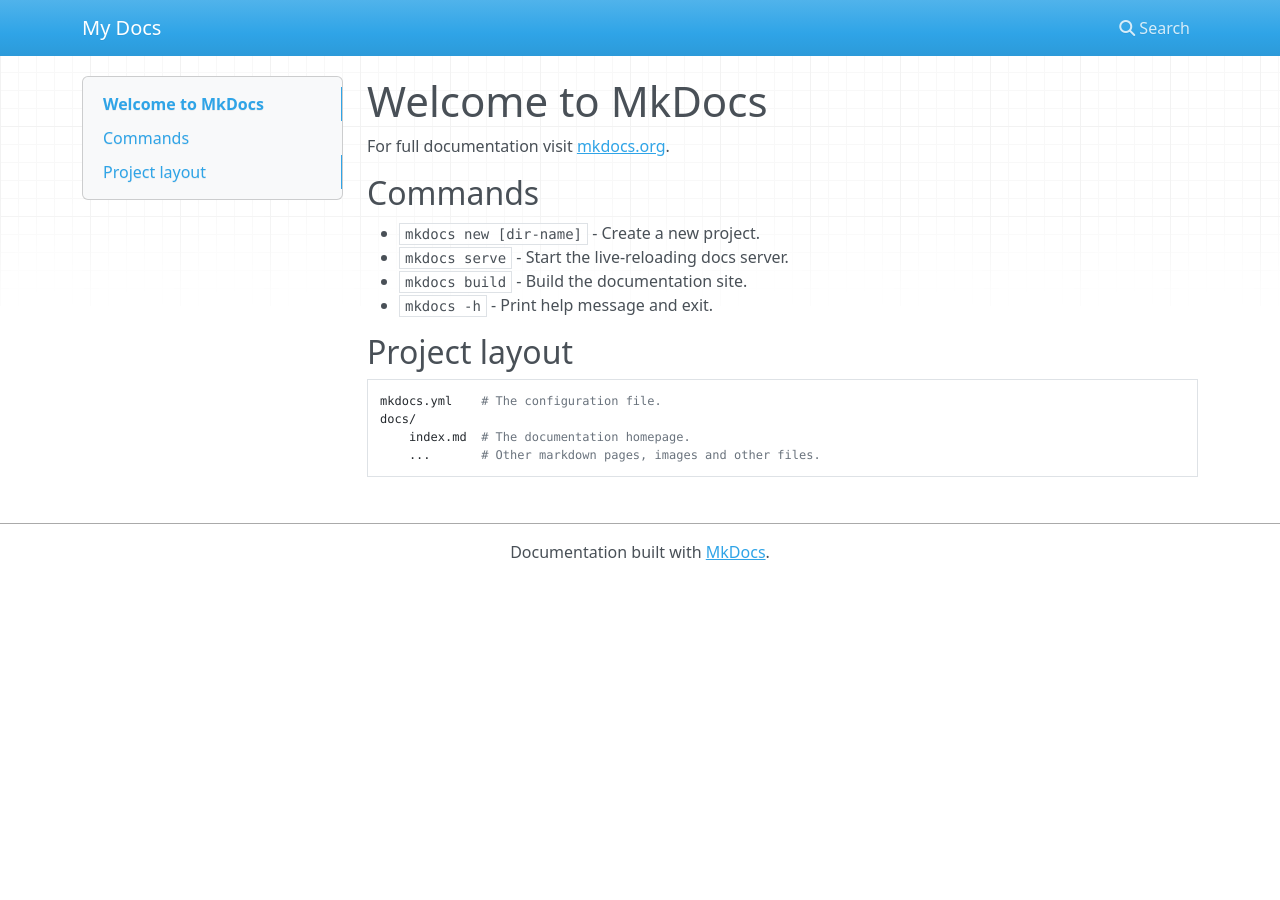
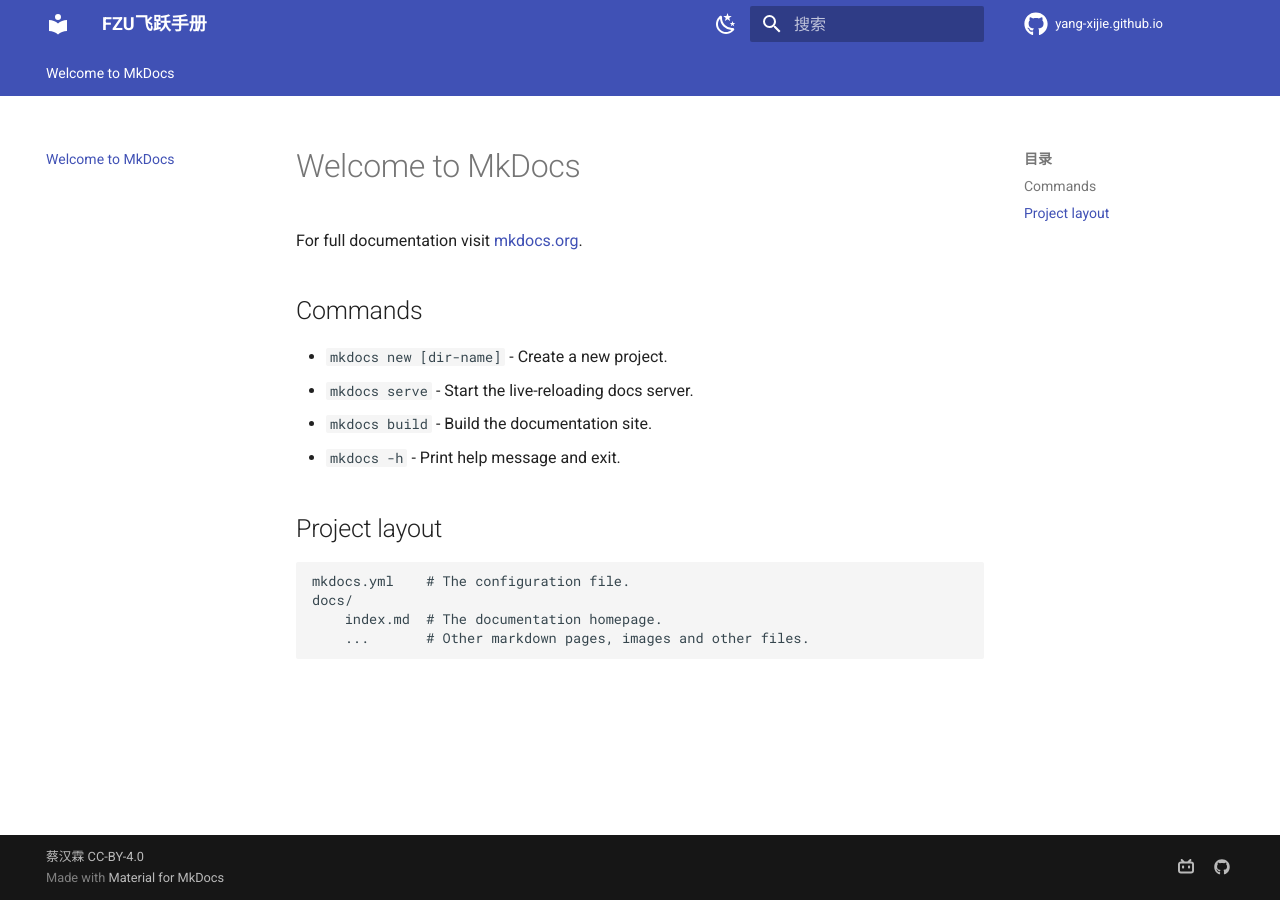
Before and after one commit to MIECer/FZU-flying-book, an MkDocs documentation site: the page built from docs/index.md, in a window 1280 px wide. Built offline with MkDocs 1.6.1 and Material for MkDocs 9.7.7, drawn with Linux system fonts in a browser that asks for light colours; nearby versions of some CDN libraries; comment, search, counter and statistics services are not loaded.

Commit message:
Update mkdocs.yml

```diff
--- a/mkdocs.yml
+++ b/mkdocs.yml
@@ -1 +1,85 @@
-site_name: My Docs
+# [Info]
+site_name: FZU飞跃手册 # 左上角标题
+site_url: https://yang-xijie.github.io
+site_author: lancecai
+site_description: fzu-flying-book
+
+# [Navigtion]
+nav:
+
+
+# [UI]
+## [top]
+theme:
+  name: material
+  palette:
+    - scheme: default # 日间模式
+      primary: indigo # 上方的
+      accent: orange # 链接等可交互元件的高亮色
+      toggle:
+        icon: material/weather-night # 图标
+        name: 切换至夜间模式 # 鼠标悬浮提示
+    - scheme: slate # 夜间模式
+      primary: indigo
+      accent: orange
+      toggle:
+        icon: material/weather-sunny
+        name: 切换至日间模式
+  features:
+    - navigation.tabs # 使用Tab来进行分类
+    - navigation.top # 返回顶部的按钮 在上滑时出现
+    - navigation.indexes # Tab会有一个index.md 而不是在打开Tab时打开第一篇文章
+    - navigation.expand # 打开Tab时左侧目录全部展开
+    - search.suggest # 搜索输入一些字母时推荐补全整个单词
+    - search.highlight # 搜索出的文章关键词加入高亮
+  language: zh # 一些提示性的文字会变成中文
+  icon:
+    repo: fontawesome/brands/github
+edit_uri: edit/main/docs # 编辑按钮跳转的链接
+## [top-right corner]
+repo_url: https://github.com/Yang-Xijie/yang-xijie.github.io # 右上角点击跳转的链接
+repo_name: yang-xijie.github.io # 右上角的名字
+## [bottom-left corner]
+copyright: 蔡汉霖 CC-BY-4.0 # 左下角的版权声明
+## [bottom-right corner]
+extra:
+  social: # icons
+    - icon: fontawesome/brands/bilibili
+      link: https://space.bilibili.com/24502827
+      name: Bilibili | 我不是小杰 # 鼠标悬浮提示
+    - icon: fontawesome/brands/github
+      link: https://github.com/Yang-Xijie
+      name: GitHub | Yang-Xijie
+
+# [Extensions]
+plugins:
+  - search: # 现在还不支持中文搜索 支持之后可以设置语言
+    # insider已经支持中文的分词搜索了 https://squidfunk.github.io/mkdocs-material/blog/2022/chinese-search-support/
+      lang:
+        - en
+        - ja
+  - tags # 给单篇文章添加标签 https://squidfunk.github.io/mkdocs-material/setup/setting-up-tags/?h=tags
+markdown_extensions:
+  - pymdownx.arithmatex: # latex支持
+      generic: true
+  - attr_list # 给图片后面添加{width="300"}设置大小
+  - toc:
+      permalink: true # 固定标题位置为当前位置
+  - pymdownx.highlight: # 代码块高亮
+      # linenums: true # 显示行号
+      # auto_title: true # 显示编程语言名称
+  - pymdownx.superfences # 代码块高亮插件
+  - meta # 支持Markdown文件上方自定义标题标签等
+  - admonition # https://squidfunk.github.io/mkdocs-material/reference/admonitions/#inline-blocks
+  - pymdownx.details # admonition需要
+
+extra_javascript:
+  # latex支持
+  # check https://squidfunk.github.io/mkdocs-material/reference/mathjax/?h=math for more information
+  # notice `curl https://polyfill.io/v3/polyfill.min.js?features=es6 > docs/mkdocs/javascripts/polyfill.min.js && curl https://cdn.jsdelivr.net/npm/mathjax@3/es5/tex-mml-chtml.js > docs/mkdocs/javascripts/tex-mml-chtml.js` not works... because there are other resources that need to load
+  - mkdocs/javascripts/mathjax.js
+  - https://polyfill.io/v3/polyfill.min.js?features=es6
+  - https://unpkg.com/mathjax@3/es5/tex-mml-chtml.js # https://cdn.bytedance.com/?query=mathjax&version=3.2.0
+extra_css:
+  - mkdocs/css/no-footer.css # 不使用底部的翻页
+  - mkdocs/css/unordered-list-symbols.css # multiplt unordered list symbols
```
